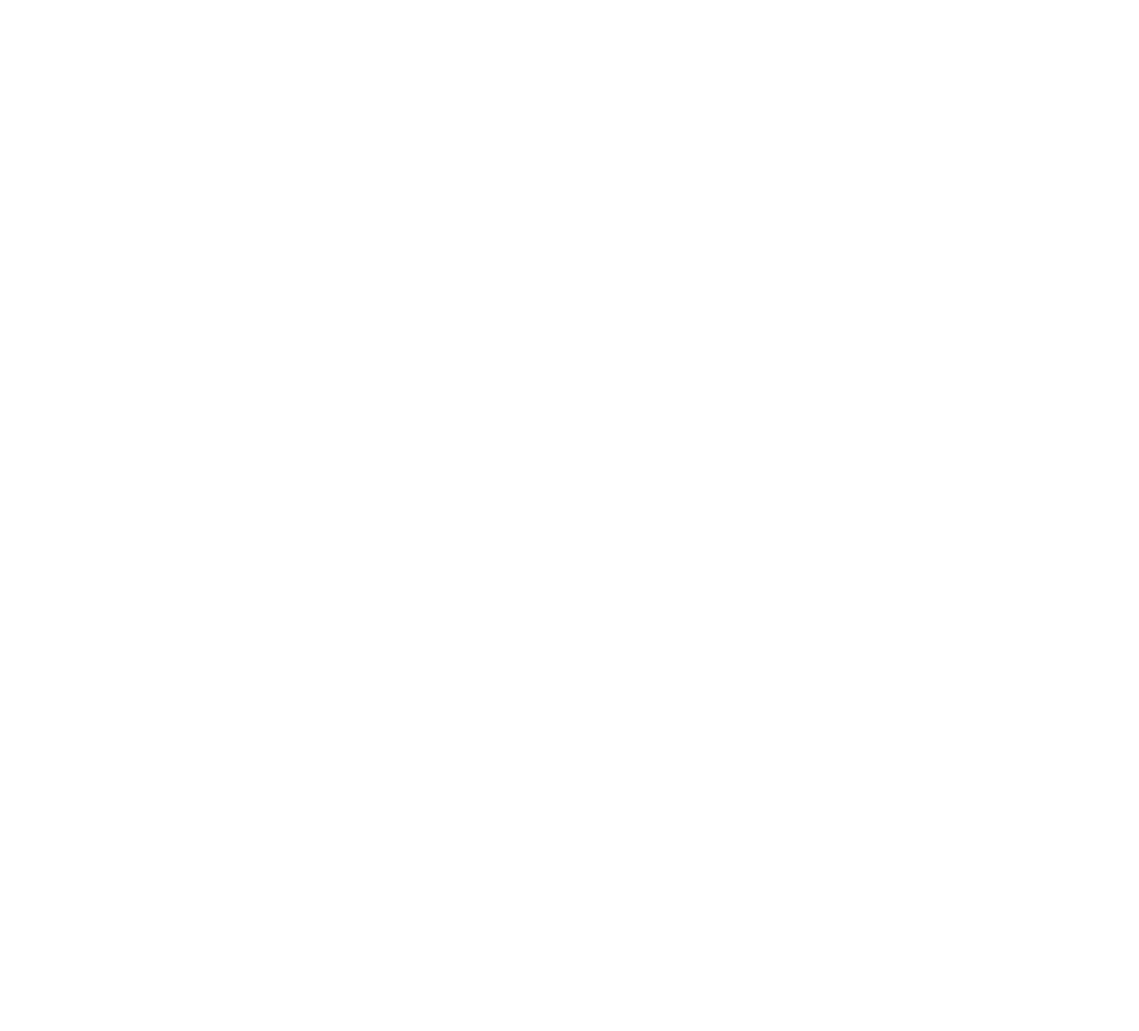
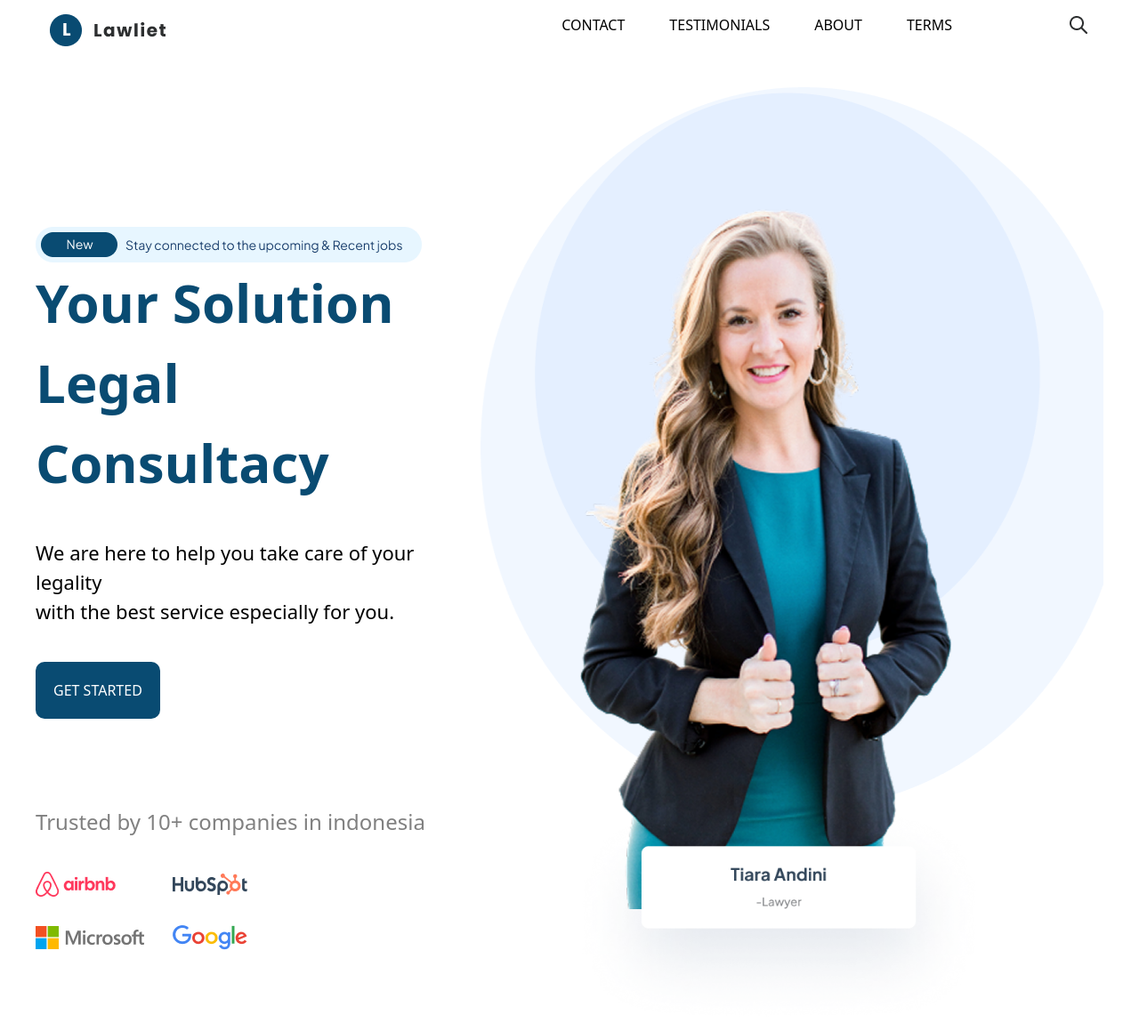
Before and after one commit to mka2211/homefork, a plain HTML site: page index.html in a window 1280 px wide. Shown: the whole page at 89% size. Before the commit the page ends 800 px from the top, so only its background shows below. Drawn offline with Linux system fonts and the light colour scheme.

Commit message:
section11

```diff
--- a/index.html
+++ b/index.html
@@ -1,11 +1,48 @@
 <!DOCTYPE html>
 <html lang="en">
+
 <head>
     <meta charset="UTF-8">
     <meta name="viewport" content="width=device-width, initial-scale=1.0">
     <title>Document</title>
+    <link rel="stylesheet" href="./src/output.css">
 </head>
+
 <body>
+    <section class="flex justify-between max-w-300 m-auto p-4">
+        <div class="flex justify-between">
+            <img src="./src/Logo (5).png" alt="">
+        </div>
+        <div class="flex gap-32.5 ">
+            <div class="flex gap-12.5">
+                <p>CONTACT</p>
+                <p>TESTIMONIALS</p>
+                <p>ABOUT</p>
+                <p>TERMS</p>
+            </div>
+            <div><img src="./src/SearchOutline.png" alt=""></div>
+        </div>
+    </section>
+    <section class="flex max-w-300 m-auto items-center mt-[-20px]">
+        <div><img src="./src/Group 41.png" alt="">
+            <div>
+                <h1 class="text-[60px] font-[800] text-[#094B72] w-[500px]">Your Solution
+                    Legal Consultacy</h1>
+                <div>
+                    <p class="text-[22px] mt-[40px]">We are here to help you take care of your legality <br> with the best service
+                        especially for you.</p>
+                </div>
+                <div><button class="bg-[#094B72] p-5 text-[white] mt-[40px] rounded-[10px] ">GET STARTED</button>
+              </div>
+                <div class="text-2xl mt-[100px] text-[grey]">Trusted by 10+ companies in indonesia</div>
+            </div>
+            <div class="mt-[40px] ">
+                <img  src="./src/Group 25.png" alt="">
+            </div>
+        </div>
+        <div><img class="w-[811px] h-[974px]" src="./src/Hero Image.png" alt="">
+         <img class=" w-[470px]    relative top-[-120px] left-[100px]" src="./src/Group 36.png" alt=""></div>
+    </section>
+</body>
 
-</body>
 </html>
--- /dev/null
+++ b/src/input.css
@@ -0,0 +1 @@
+@import "tailwindcss";
```
Also changed, not shown: src/Group 25.png (added), src/Group 36.png (added), src/Group 41.png (added), src/Hero Image.png (added), src/Logo (5).png (added), src/SearchOutline.png (added), src/output.css (added), style.css (deleted).
